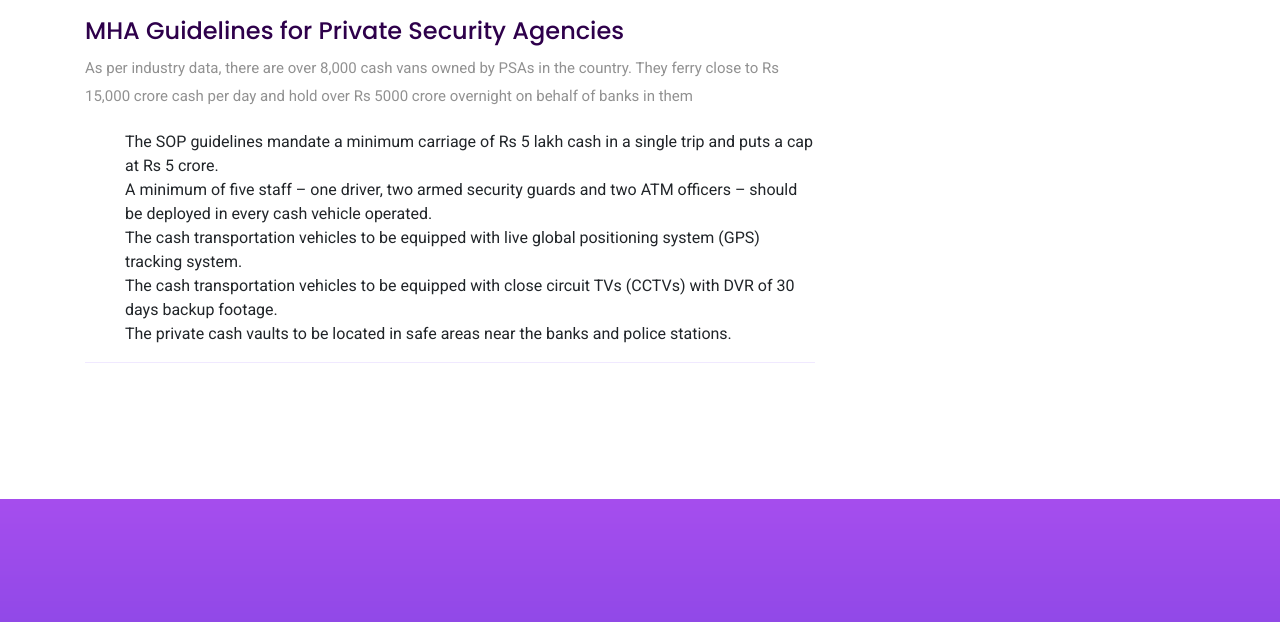
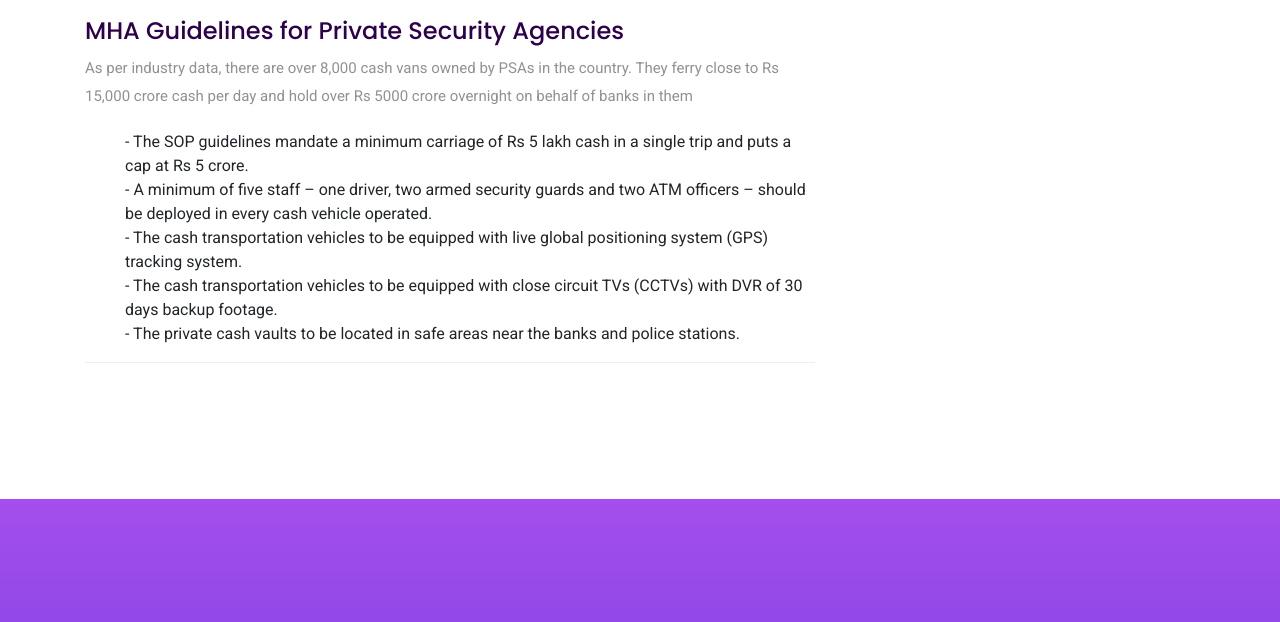
Before and after one commit to codecraf8/cp, a plain HTML site: page cash-management-services.html in a window 1280 px wide. Shown: the part 4067-4689 px from the top of the page. Drawn offline with Linux system fonts and the light colour scheme; a web font is replaced by a local one.

```diff
--- a/cash-management-services.html
+++ b/cash-management-services.html
@@ -154,11 +154,11 @@
 <h3 id="mha-guidelines-for-private-security-agencies">MHA Guidelines for Private Security Agencies</h3>
 <p>As per industry data, there are over 8,000 cash vans owned by PSAs in the country. They ferry close to Rs 15,000 crore cash per day and hold over Rs 5000 crore overnight on behalf of banks in them</p>
 <ol>
-<li>The SOP guidelines mandate a minimum carriage of Rs 5 lakh cash in a single trip and puts a cap at Rs 5 crore.</li>
-<li>A minimum of five staff – one driver, two armed security guards and two ATM officers – should be deployed in every cash vehicle operated.</li>
-<li>The cash transportation vehicles to be equipped with live global positioning system (GPS) tracking system.</li>
-<li>The cash transportation vehicles to be equipped with close circuit TVs (CCTVs) with DVR of 30 days backup footage.</li>
-<li>The private cash vaults to be located in safe areas near the banks and police stations.</li>
+<li>- The SOP guidelines mandate a minimum carriage of Rs 5 lakh cash in a single trip and puts a cap at Rs 5 crore.</li>
+<li>- A minimum of five staff – one driver, two armed security guards and two ATM officers – should be deployed in every cash vehicle operated.</li>
+<li>- The cash transportation vehicles to be equipped with live global positioning system (GPS) tracking system.</li>
+<li>- The cash transportation vehicles to be equipped with close circuit TVs (CCTVs) with DVR of 30 days backup footage.</li>
+<li>- The private cash vaults to be located in safe areas near the banks and police stations.</li>
 </ol>
 
 
```
